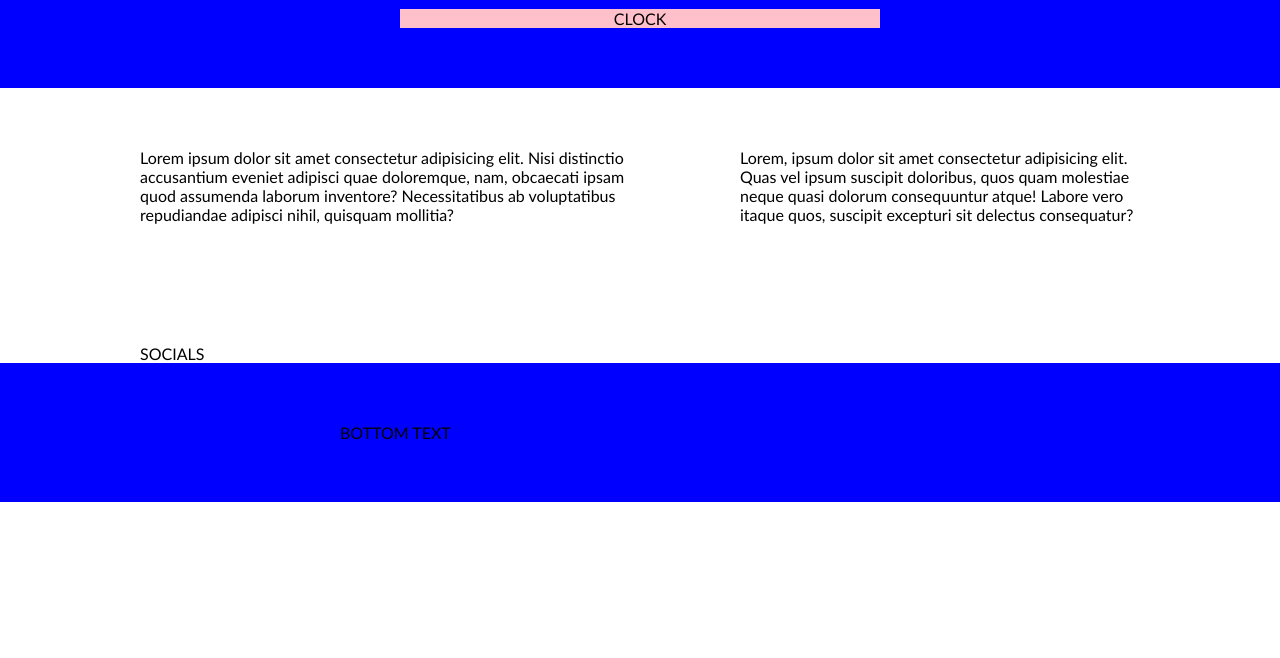
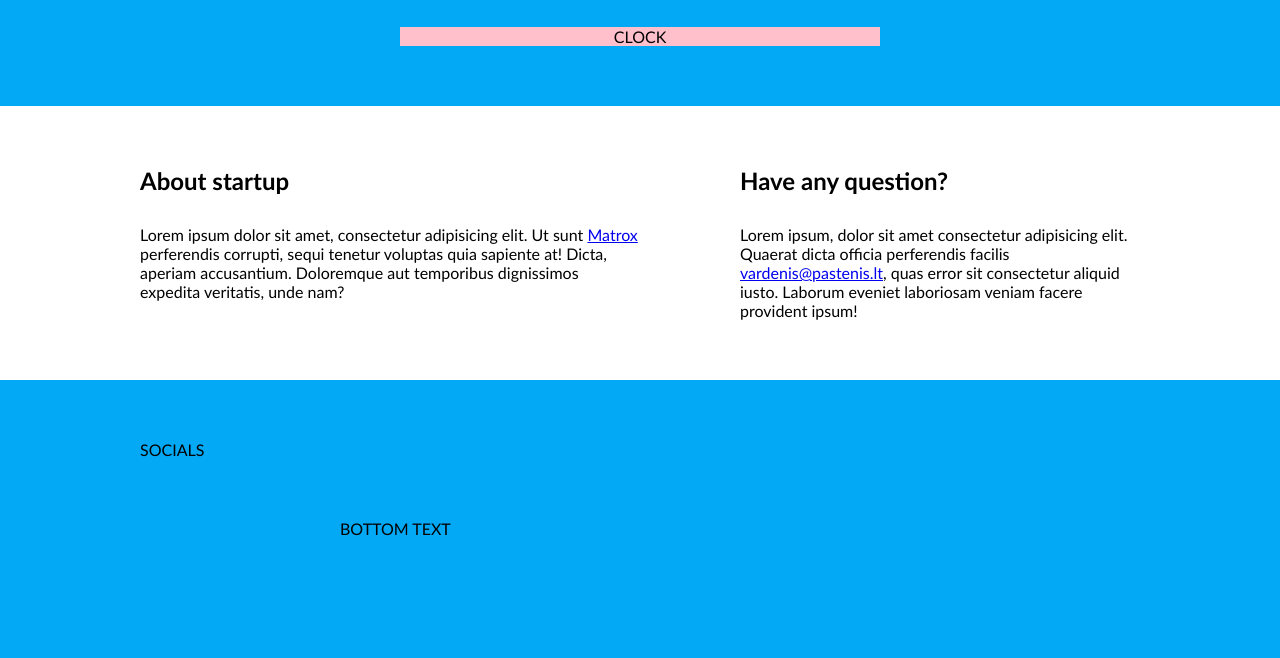
Before and after one commit to domukasm/04-coming-soon, a website: page index.html in a window 1280 px wide. Shown: the part 297-955 px from the top of the page. Before the commit the page ends 859 px from the top, so only its background shows below. Drawn offline with Linux system fonts and the light colour scheme.

Commit message:
Main Content

```diff
--- a/css/base/base.css
+++ b/css/base/base.css
@@ -1,15 +1,21 @@
+:root {
+    --main-color: #03a9f4;
+    --secondary-color: #ea1e63;
+}
+
 body,
 body * {
-margin:0;
-padding:0;
-vertical-align: top;
-box-sizing: border-box;
+    margin: 0;
+    padding: 0;
+    vertical-align: top;
+    box-sizing: border-box;
 }
 
 body {
-font-family: 'Gill Sans', 'Gill Sans MT', Calibri, 'Trebuchet MS', sans-serif;
+    font-family: 'Gill Sans', 'Gill Sans MT', Calibri, 'Trebuchet MS',
+        sans-serif;
 }
 
 .bg-blue {
-    background-color: blue;
+    background-color: var(--main-color);
 }
--- a/css/base/layout.css
+++ b/css/base/layout.css
@@ -18,7 +18,10 @@
     margin-left: calc(50% - 300px);
 }
 
-.container > .row > .left {
+.container > .row > .column {
+    display: flex;
+    flex-direction: column;
+    gap: 30px;
     width: 50%;
 }
 .container > .row > .right {
@@ -50,10 +53,7 @@
         width: 100%;
         margin-left: 0;
     }
-    .container > .row > .left {
-        width: 100%;
-    }
-    .container > .row > .right {
+    .container > .row > .column {
         width: 100%;
     }
 }
--- a/css/pages/home.css
+++ b/css/pages/home.css
@@ -11,7 +11,7 @@
 }
 
 .main-title {
-    font-size: 60px;
+    font-size: 75px;
     text-transform: uppercase;
 }
 
@@ -23,3 +23,9 @@
     width: 80%;
     background-color: pink;
 }
+
+@media (max-width: 700px){
+    .main-title {
+        font-size: 60px;
+    }
+}
--- a/index.html
+++ b/index.html
@@ -36,15 +36,17 @@
 
     <section class="container">
         <div class="row">
-            <div class="left">
-                Lorem ipsum dolor sit amet consectetur adipisicing elit. Nisi distinctio accusantium eveniet adipisci quae doloremque, nam, obcaecati ipsam quod assumenda laborum inventore? Necessitatibus ab voluptatibus repudiandae adipisci nihil, quisquam mollitia?
+            <div class="column">
+                <h2 class="section-title">About startup</h2>
+                <p class="section-description">Lorem ipsum dolor sit amet, consectetur adipisicing elit. Ut sunt <a href="#">Matrox</a> perferendis corrupti, sequi tenetur voluptas quia sapiente at! Dicta, aperiam accusantium. Doloremque aut temporibus dignissimos expedita veritatis, unde nam?</p>
             </div>
-            <div class="right">
-                Lorem, ipsum dolor sit amet consectetur adipisicing elit. Quas vel ipsum suscipit doloribus, quos quam molestiae neque quasi dolorum consequuntur atque! Labore vero itaque quos, suscipit excepturi sit delectus consequatur?
+            <div class="column right">
+                <h2 class="section-title">Have any question?</h2>
+                <p class="section-description">Lorem ipsum, dolor sit amet consectetur adipisicing elit. Quaerat dicta officia perferendis facilis <a href="mailto:vardenis@pastenis.lt">vardenis@pastenis.lt</a>, quas error sit consectetur aliquid iusto. Laborum eveniet laboriosam veniam facere provident ipsum!</p>
             </div>
         </div>
     </section>
-    <section class="container">
+    <section class="container bg-blue">
         <div class="row">
             SOCIALS
         </div>
```
